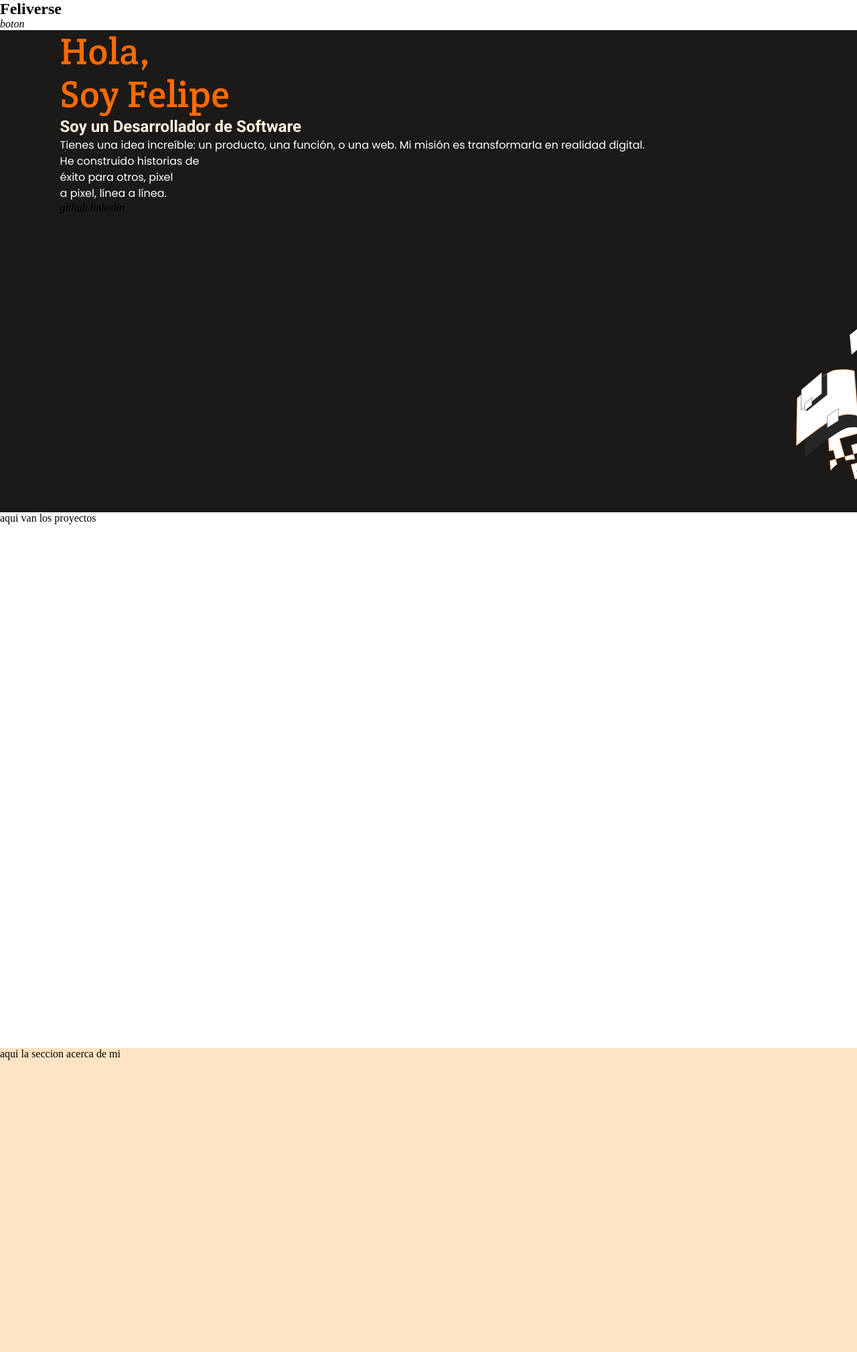
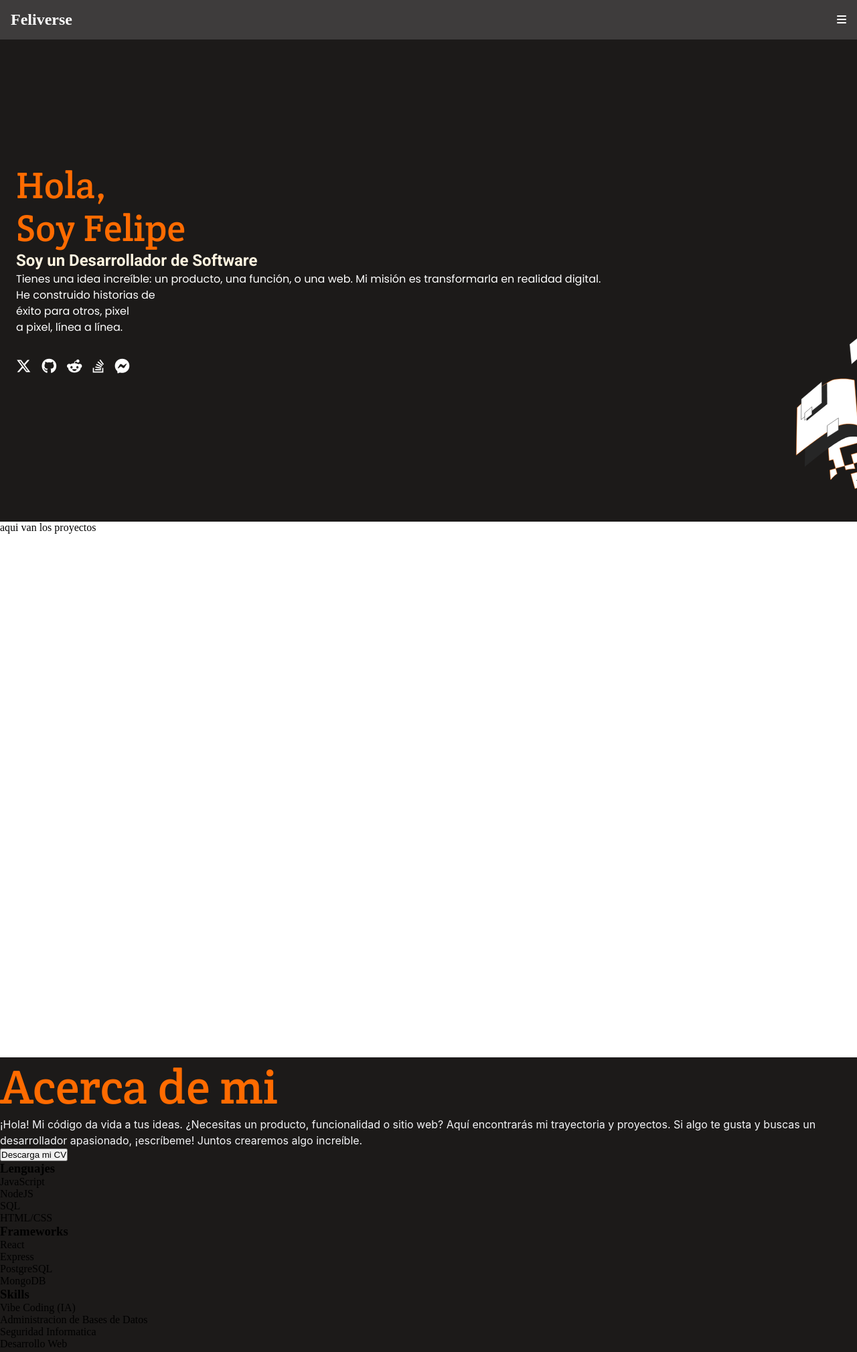
Before and after one commit to Feliverse/portafolio, a plain HTML site: page index.html in a window 1280 px wide. Shown: the top 2019 px of the page at 67% size. Drawn offline with Linux system fonts and the light colour scheme.

Commit message:
Iniciando estilo en la seccion Acerca de mi

```diff
--- a/index.html
+++ b/index.html
@@ -4,6 +4,7 @@
     <meta charset="UTF-8">
     <meta name="viewport" content="width=device-width, initial-scale=1.0">
     <title>Feliverse</title>
+    <link rel="stylesheet" href="https://cdnjs.cloudflare.com/ajax/libs/font-awesome/6.7.2/css/all.min.css" integrity="sha512-Evv84Mr4kqVGRNSgIGL/F/aIDqQb7xQ2vcrdIwxfjThSH8CSR7PBEakCr51Ck+w+/U6swU2Im1vVX0SVk9ABhg==" crossorigin="anonymous" referrerpolicy="no-referrer" />
     <link rel="preconnect" href="https://fonts.googleapis.com">
     <link rel="preconnect" href="https://fonts.gstatic.com" crossorigin>
     <link href="https://fonts.googleapis.com/css2?family=Crete+Round:ital@0;1&family=Poppins:ital,wght@0,100;0,200;0,300;0,400;0,500;0,600;0,700;0,800;0,900;1,100;1,200;1,300;1,400;1,500;1,600;1,700;1,800;1,900&family=Roboto:ital,wght@0,100..900;1,100..900&display=swap" rel="stylesheet">
@@ -11,9 +12,9 @@
 </head>
 <body>
    <header>
+        <h2>Feliverse</h2>
         <nav>
-            <h2>Feliverse</h2>
-            <i>boton</i>
+            <i class="fa-solid fa-bars"></i>
         </nav>
     </header>
     <main>
@@ -24,17 +25,46 @@
             <p class="descripcionHome">Tienes una idea increíble: un producto, una función, o una web. Mi misión es transformarla en realidad digital.
                 <br>He construido historias de <br> éxito para otros, pixel <br> a pixel, línea a línea.
             </p>
-            <div>
-                <i>github</i>
-                <i>linkedin</i>
-                <i></i>
-                <i></i>
-                <i></i>
+            <div class="redesSociales">
+                <i class="fa-brands fa-x-twitter"></i>
+                <i class="fa-brands fa-github"></i>
+                <i class="fa-brands fa-reddit-alien"></i>
+                <i class="fa-brands fa-stack-overflow"></i>
+                <i class="fa-brands fa-facebook-messenger"></i>
             </div>
           </div>
         </section>
         <section id="proyectos">aqui van los proyectos</section>
-        <section id="acercaDeMi">aqui la seccion acerca de mi</section>
+        <section id="acercaDeMi">
+            <div class="top">
+                <h2>Acerca de mi</h2>
+                <p>¡Hola! Mi código da vida a tus ideas. ¿Necesitas un producto, funcionalidad o sitio web? Aquí encontrarás mi trayectoria y proyectos. Si algo te gusta y buscas un desarrollador apasionado, ¡escríbeme! Juntos crearemos algo increíble.</p>
+                <button>Descarga mi CV</button>
+            </div>
+            <div class="bottom">
+                <div class="lenguajes">
+                    <h3>Lenguajes</h3>
+                    <p>JavaScript</p>
+                    <p>NodeJS</p>
+                    <p>SQL</p>
+                    <p>HTML/CSS</p>
+                </div>
+                <div class="frameworks">
+                    <h3>Frameworks</h3>
+                    <p>React</p>
+                    <p>Express</p>
+                    <p>PostgreSQL</p>
+                    <p>MongoDB</p>
+                </div>
+                <div class="skills">
+                    <h3>Skills</h3>
+                    <p>Vibe Coding (IA)</p>
+                    <p>Administracion de Bases de Datos</p>
+                    <p>Seguridad Informatica</p>
+                    <p>Desarrollo Web</p>
+                </div>
+            </div>
+        </section>
         <section id="contactame">contactame</section>
     </main>
     <footer>aqui va el footer</footer>
--- a/style.css
+++ b/style.css
@@ -4,9 +4,27 @@
     box-sizing: border-box;
 }
 
+header {
+    display: flex;
+    justify-content: space-between;
+    align-items: center;
+    background-color: #3e3c3c;
+    padding: 1rem;
+}
+
+header h2 {
+    color: #fff;
+}
+
+.fa-bars {
+    color: #fff;
+}
+
 #inicio {
     height: 90vh;
     width: 100vw;
+    display: flex;
+    align-items: center;
 
     background-color: #1c1a19;
     background-image: url(img/illustration-header-mobile.svg);
@@ -15,7 +33,9 @@
 }
 
 .contenidoHome {
-    margin: auto 7%
+    display: flex;
+    flex-direction: column;
+    margin: 0 1.5rem;
 }
 
 h1 {
@@ -33,7 +53,6 @@ h1 {
     font-size: 1.5rem;
     line-height: 2rem;
     color: #fff5e1;
-
 }
 
 .descripcionHome {
@@ -42,6 +61,17 @@ h1 {
     font-size: 1rem;
     line-height: 1.5rem;
     color: #fff;
+}
+
+.redesSociales {
+    display: flex;
+    gap: 1rem;
+}
+
+.fa-brands {
+    color: #fff;
+    padding: 4% 0;
+    font-size: 1.4rem;
 }
 
 #proyectos {
@@ -55,8 +85,27 @@ h1 {
 
 }
 
+/* Seccion Acerca de Mi  */
+
 #acercaDeMi {
-    height: 100vh;
+    min-height: 100vh;
     width: 100vw;
-    background-color:bisque;
+    background-color: #1c1a19;
 }
+
+.top h2 {
+    font-family: 'Crete Round', 'Trebuchet MS', 'Lucida Sans Unicode', 'Lucida Grande', sans-serif;
+    font-weight: 400;
+    font-size: 4.5rem;
+    line-height: 88px;
+    letter-spacing: 0.37px;
+    color: #ff6b00;
+}
+
+.top p {
+    font-family: 'Inter', Arial;
+    font-weight: 400;
+    font-size: 1rem;
+    line-height: 24px;
+    color: #f4f5f7;
+}
```
